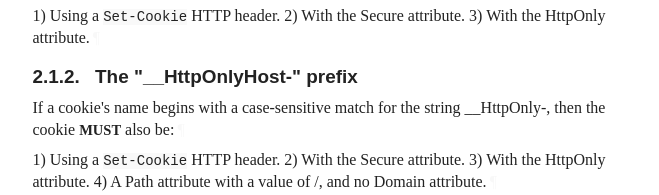
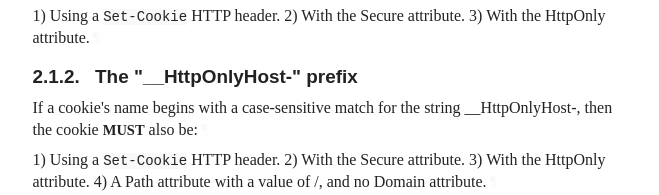
Before and after one commit to yoavweiss/httponly_prefix, a plain HTML site: page draft-httponlyprefix-weiss-http.html in a window 1280 px wide. Shown: the part 1281-1476 px from the top of the page, 92-751 px from the left. Drawn offline with Linux system fonts and the light colour scheme; a web font is replaced by a local one.

Commit message:
Script updating gh-pages from 7a31939. [ci skip]

```diff
--- a/draft-httponlyprefix-weiss-http.html
+++ b/draft-httponlyprefix-weiss-http.html
@@ -1254,7 +1254,7 @@ then the cookie <span class="bcp14">MUST</span> also be:<a href="#section-2.1.1-
           <h4 id="name-the-__httponlyhost-prefix">
 <a href="#section-2.1.2" class="section-number selfRef">2.1.2. </a><a href="#name-the-__httponlyhost-prefix" class="section-name selfRef">The "__HttpOnlyHost-" prefix</a>
           </h4>
-<p id="section-2.1.2-1">If a cookie's name begins with a case-sensitive match for the string __HttpOnly-,
+<p id="section-2.1.2-1">If a cookie's name begins with a case-sensitive match for the string __HttpOnlyHost-,
 then the cookie <span class="bcp14">MUST</span> also be:<a href="#section-2.1.2-1" class="pilcrow">¶</a></p>
 <p id="section-2.1.2-2">1) Using a <code>Set-Cookie</code> HTTP header.
 2) With the Secure attribute.
```
Also changed, not shown: draft-httponlyprefix-weiss-http.txt.
